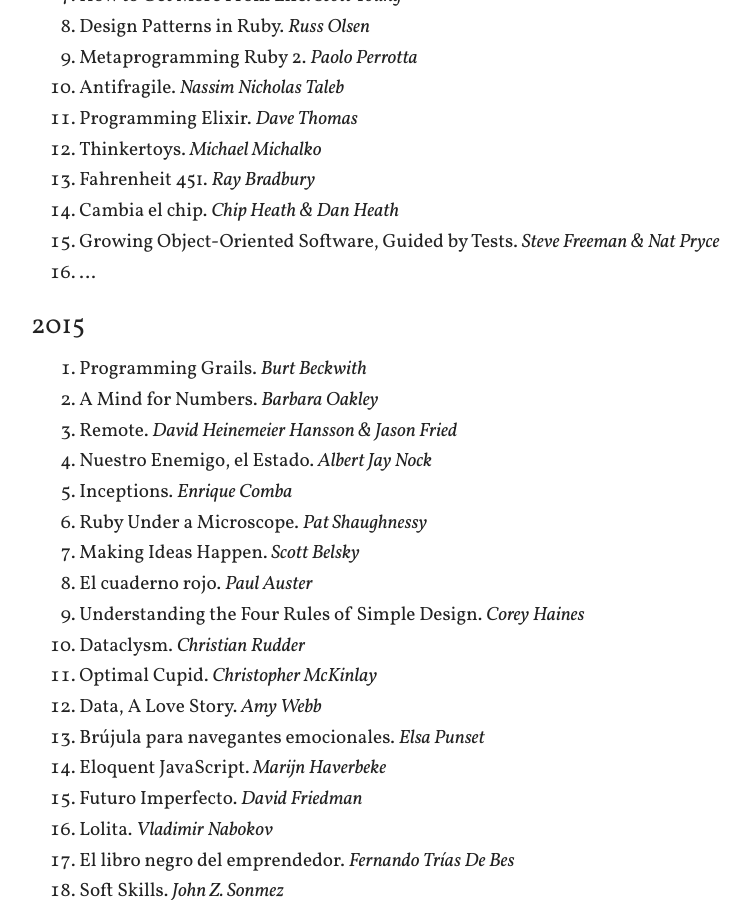
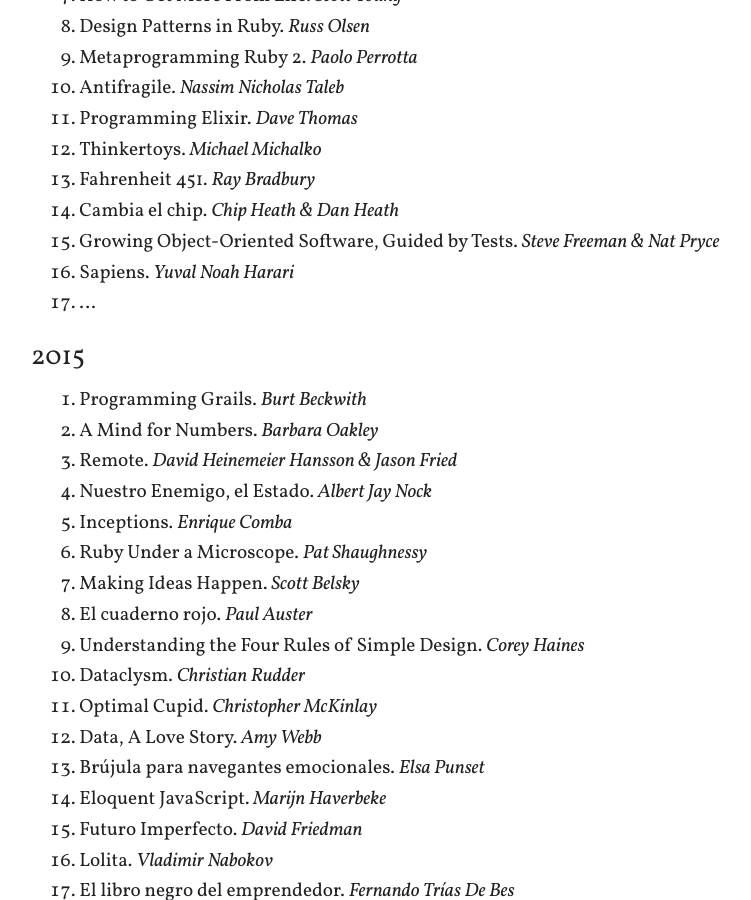
Before and after one commit to arturoherrero/arturoherrero.com, a Jekyll site: the page built from books.md, in a window 1280 px wide and 900 px high, scrolled down 521 px. Shown: the whole window, without its empty margins (249-1000 px from the left). Built offline with Jekyll 4.4.1, drawn with Linux system fonts in a browser that asks for light colours.

Commit message:
Update book list

```diff
--- a/books.md
+++ b/books.md
@@ -24,7 +24,8 @@
 13. Fahrenheit 451. *Ray Bradbury*
 14. Cambia el chip. *Chip Heath & Dan Heath*
 15. Growing Object-Oriented Software, Guided by Tests. *Steve Freeman & Nat Pryce*
-16. ...
+16. Sapiens. *Yuval Noah Harari*
+17. ...
 
 
 ### 2015
```
